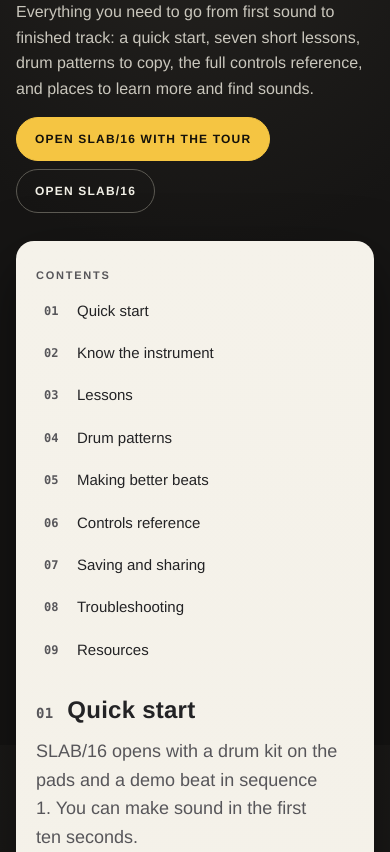
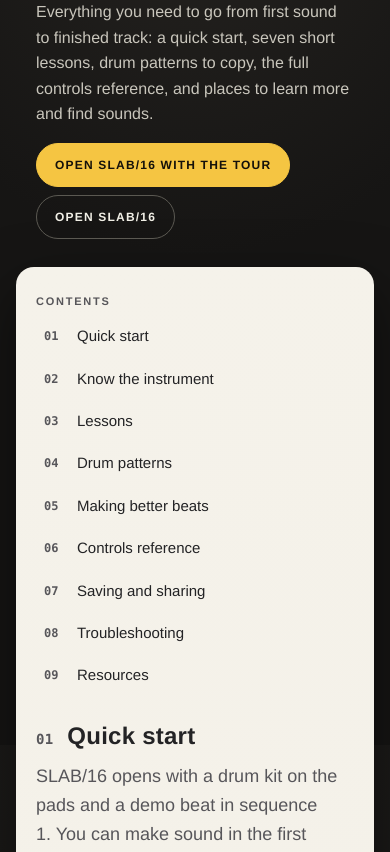
Before and after one commit to ericthayer/mpc-sampler, a website: page help.html in a window 390 px wide. Shown: the part 99-951 px from the top of the page. Drawn offline with Linux system fonts and the light colour scheme.

Commit message:
Align the guide's header text with the sheet's content edge
The header's wordmark, intro and buttons sat flush with the sheet's
outer border while everything inside the sheet is inset, so the intro
block looked misaligned. The header now uses the same inset and the
same container breakpoint as the sheet.

Co-Authored-By: Claude Opus 5.5 <noreply@anthropic.com>
Claude-Session: https://claude.ai/code/session_015UDCeW5PgzoyUyjbfEo8T1

```diff
--- a/help.html
+++ b/help.html
@@ -11,12 +11,14 @@
   </head>
   <body>
     <header class="masthead">
-      <h1 class="wordmark">SLAB<b>/16</b><small>Owner's guide</small></h1>
+      <div class="masthead-inner">
+        <h1 class="wordmark">SLAB<b>/16</b><small>Owner's guide</small></h1>
       <p>Everything you need to go from first sound to finished track: a quick start, seven short lessons, drum patterns to copy, the full controls reference, and places to learn more and find sounds.</p>
       <nav aria-label="Get started">
         <a class="pill primary" href="./#tour">Open SLAB/16 with the tour</a>
         <a class="pill" href="./">Open SLAB/16</a>
       </nav>
+      </div>
     </header>
 
     <div class="sheet">
--- a/styles/help.css
+++ b/styles/help.css
@@ -57,13 +57,21 @@ a:hover { text-decoration-thickness: 2px; }
 :focus-visible { outline: 3px solid var(--accent); outline-offset: 2px; border-radius: 2px; }
 
 /* ---------- header band (the faceplate's glass panel) ---------- */
+/* Same width and container breakpoint as .sheet, so the header text lines up with the sheet's content edge. */
 .masthead {
+  container: masthead / inline-size;
   max-inline-size: 76rem;
   margin: 0 auto;
   padding-block: max(28px, env(safe-area-inset-top, 0px)) 28px;
   color: var(--screen-fg);
+}
+.masthead-inner {
   display: grid;
   gap: 16px;
+  padding-inline: 20px;
+}
+@container masthead (inline-size > 56rem) {
+  .masthead-inner { padding-inline: 48px; }
 }
 .wordmark {
   margin: 0;
```
